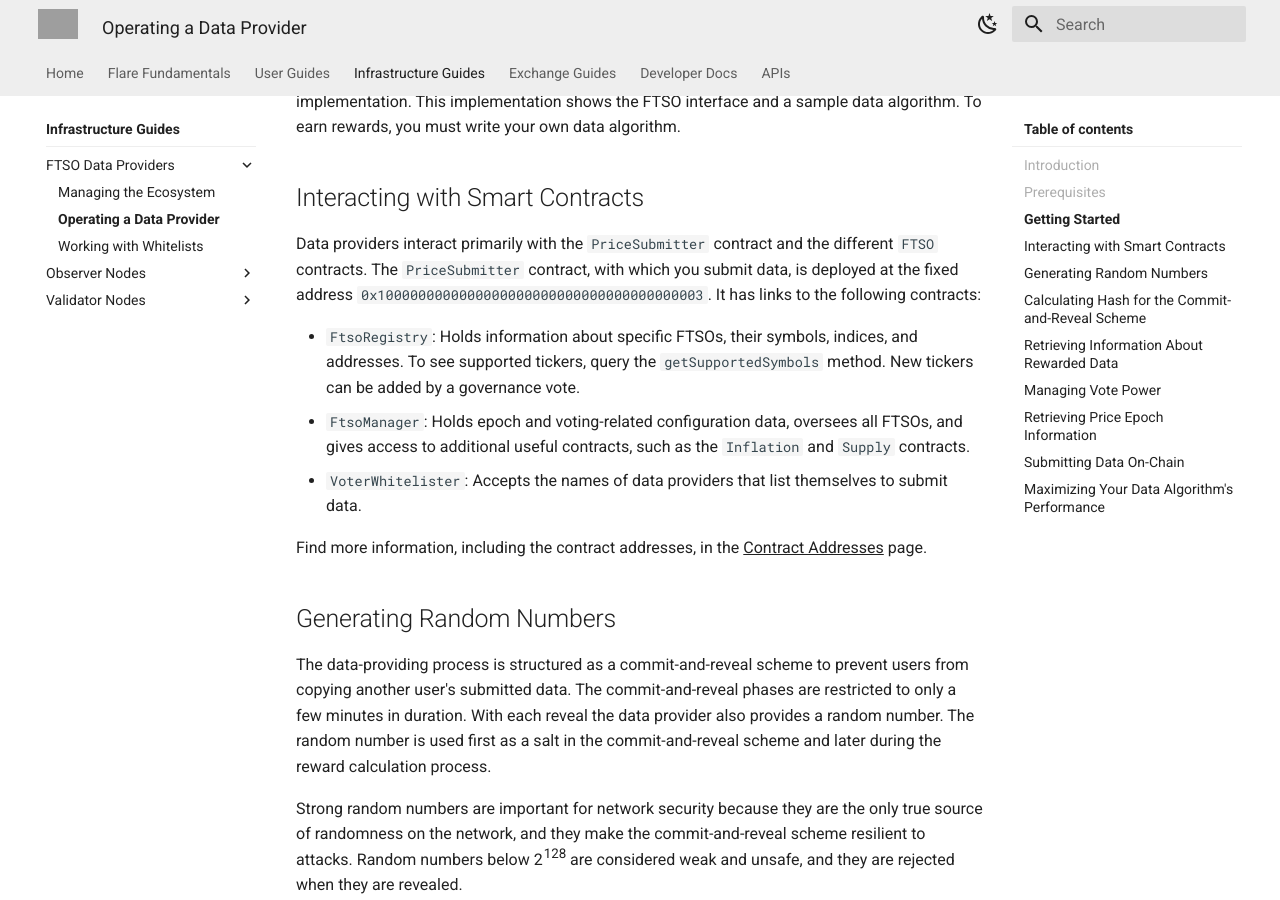
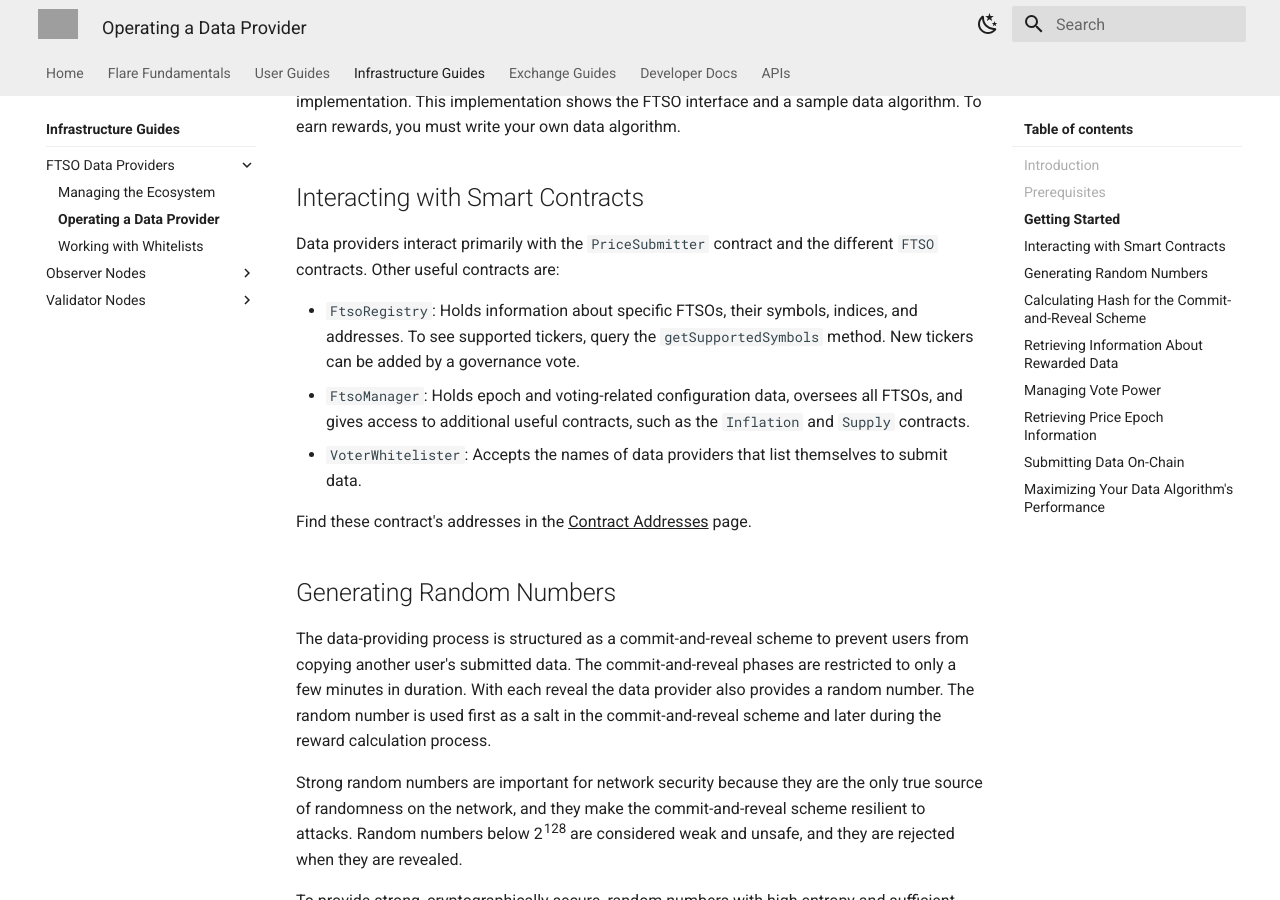
Before and after one commit to flare-foundation/docs, an MkDocs documentation site: the page built from docs/infra/data/operating.md, in a window 1280 px wide and 900 px high, scrolled down 1828 px. Built offline with MkDocs 1.6.1 and Material for MkDocs 9.7.7, drawn with Linux system fonts in a browser that asks for light colours; comment, search, counter and statistics services are not loaded; grey boxes are pictures that could not be loaded.

Commit message:
Remove last remaining hardcoded contract addresses
We don't want them in the docs. Apps should always retrieve these
addressess from the blockchain itself.

```diff
--- a/docs/infra/data/operating.md
+++ b/docs/infra/data/operating.md
@@ -61,8 +61,7 @@ To earn rewards, you must write your own data algorithm.
 ## Interacting with Smart Contracts
 
 Data providers interact primarily with the `PriceSubmitter` contract and the different `FTSO` contracts.
-The `PriceSubmitter` contract, with which you submit data, is deployed at the fixed address `0x1000000000000000000000000000000000000003`.
-It has links to the following contracts:
+Other useful contracts are:
 
 * `FtsoRegistry`: Holds information about specific FTSOs, their symbols, indices, and addresses.
   To see supported tickers, query the `getSupportedSymbols` method.
@@ -70,7 +69,7 @@ It has links to the following contracts:
 * `FtsoManager`: Holds epoch and voting-related configuration data, oversees all FTSOs, and gives access to additional useful contracts, such as the `Inflation` and `Supply` contracts.
 * `VoterWhitelister`: Accepts the names of data providers that list themselves to submit data.
 
-Find more information, including the contract addresses, in the [Contract Addresses](../../dev/getting-started/contract-addresses.md) page.
+Find these contract's addresses in the [Contract Addresses](../../dev/getting-started/contract-addresses.md) page.
 
 ## Generating Random Numbers
 
```
Also changed, not shown: docs/tech/ftso.md (+2 -2 lines), docs/tech/state-connector.md (+3 -3 lines).
